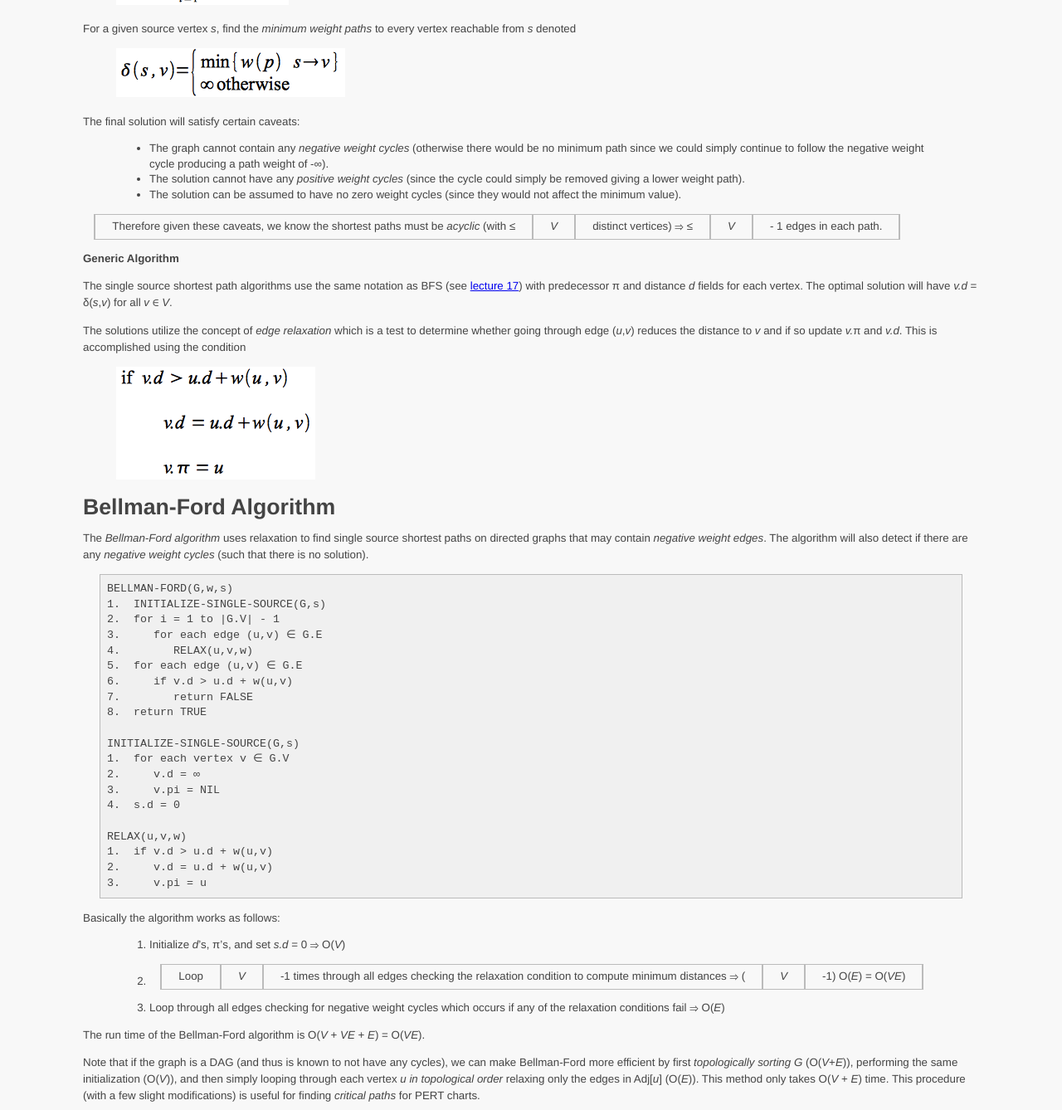
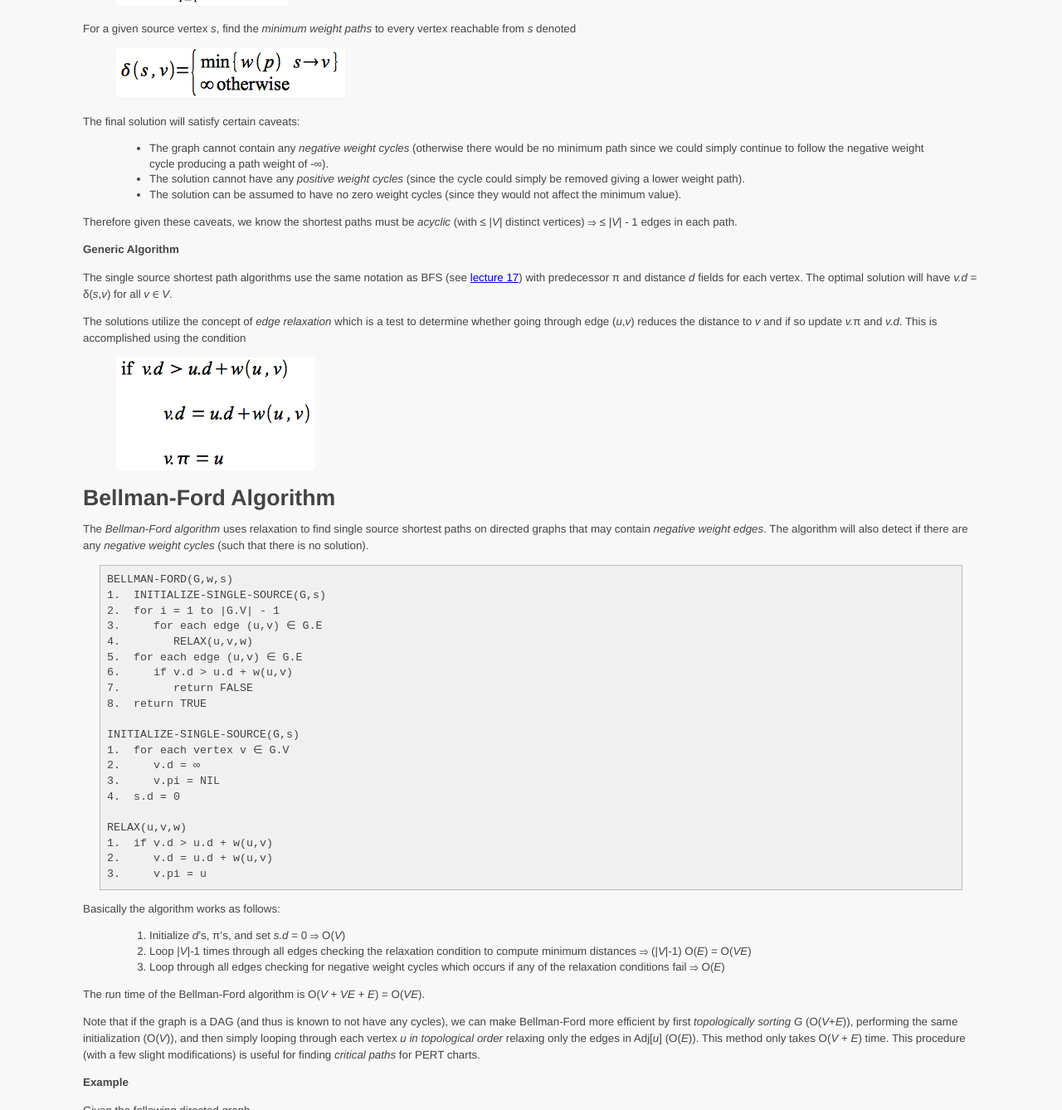
Before and after one commit to ycpcs/cs360-spring2016, a Jekyll site: the page built from lectures/lecture21.md, in a window 1280 px wide and 1400 px high, scrolled down 422 px, cut to the strip 0-1338 px from the top of the window. Shown: the whole strip at 83% size. Built offline with Jekyll 4.4.1, drawn with Linux system fonts in a browser that asks for light colours.

```diff
--- a/lectures/lecture21.md
+++ b/lectures/lecture21.md
@@ -28,7 +28,7 @@ The final solution will satisfy certain caveats:
 > -   The solution cannot have any *positive weight cycles* (since the cycle could simply be removed giving a lower weight path).
 > -   The solution can be assumed to have no zero weight cycles (since they would not affect the minimum value).
 
-Therefore given these caveats, we know the shortest paths must be *acyclic* (with ≤ |*V*| distinct vertices) ⇒ ≤ |*V*| - 1 edges in each path.
+Therefore given these caveats, we know the shortest paths must be *acyclic* (with ≤ \|*V*\| distinct vertices) ⇒ ≤ \|*V*\| - 1 edges in each path.
 
 **Generic Algorithm**
 
@@ -67,7 +67,7 @@ The *Bellman-Ford algorithm* uses relaxation to find single source shortest path
 Basically the algorithm works as follows:
 
 > 1.  Initialize *d*'s, π's, and set *s.d* = 0 ⇒ O(*V*)
-> 2.  Loop |*V*|-1 times through all edges checking the relaxation condition to compute minimum distances ⇒ (|*V*|-1) O(*E*) = O(*VE*)
+> 2.  Loop \|*V*\|-1 times through all edges checking the relaxation condition to compute minimum distances ⇒ (\|*V*\|-1) O(*E*) = O(*VE*)
 > 3.  Loop through all edges checking for negative weight cycles which occurs if any of the relaxation conditions fail ⇒ O(*E*)
 
 The run time of the Bellman-Ford algorithm is O(*V* + *VE* + *E*) = O(*VE*).
```
Also changed, not shown: index.md (+1 -1 lines), 6 other files.
